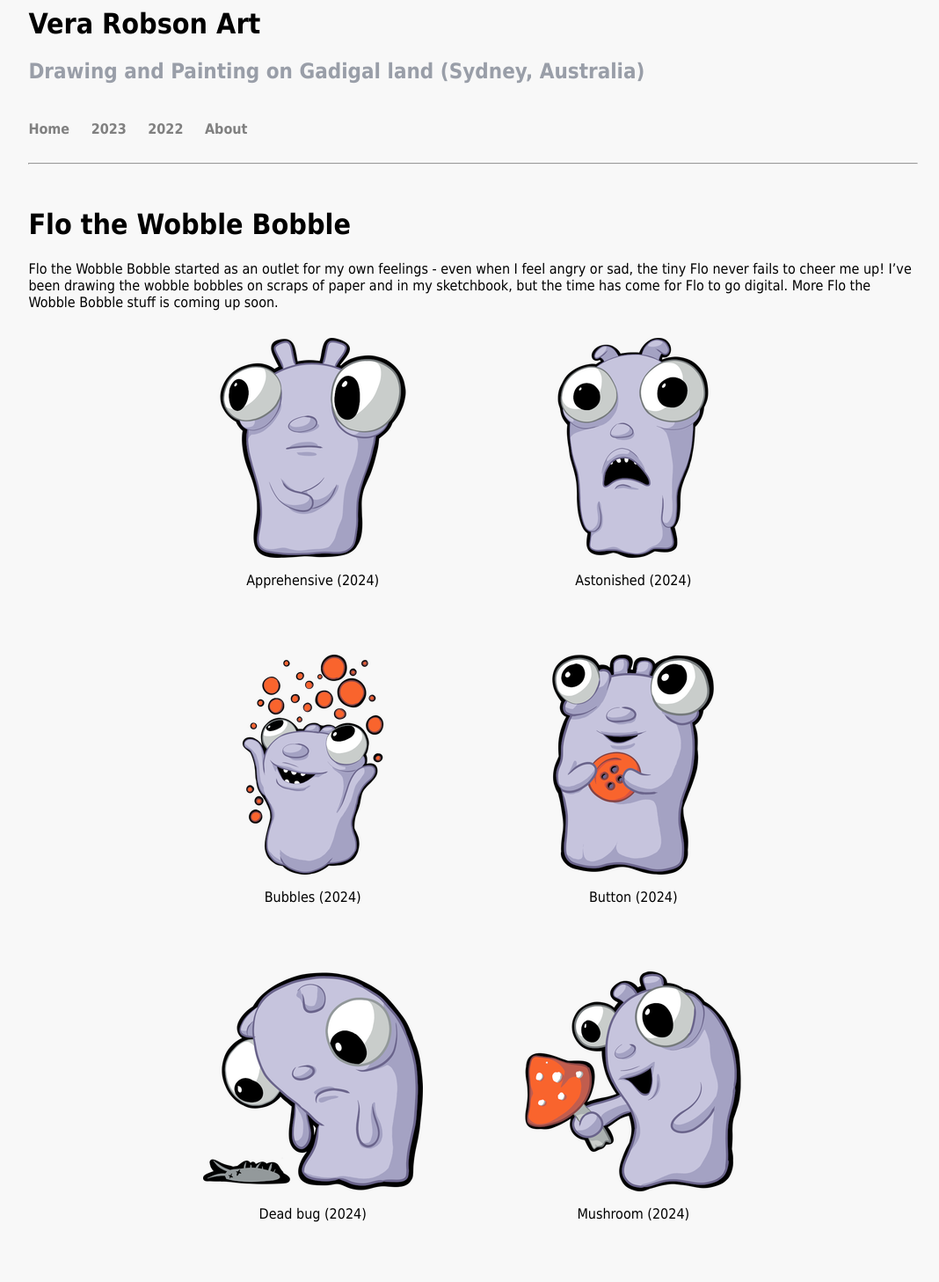
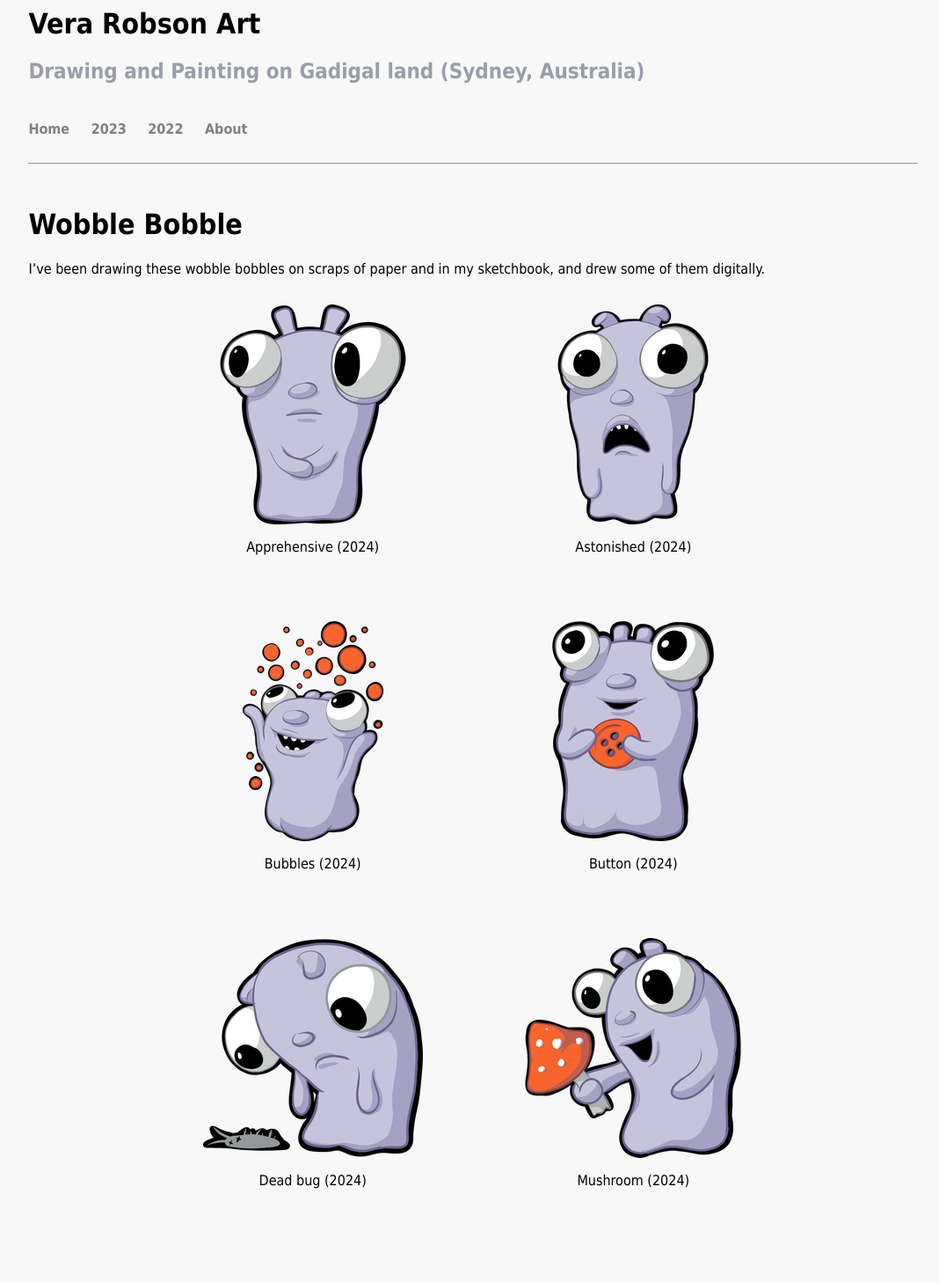
Before and after one commit to verarobsonart/verarobsonart.github.io, a Jekyll site: the page built from fwb.md, in a window 1280 px wide. Shown: the whole page at 88% size, without its empty margins (102-1170 px from the left). Built offline with Jekyll 4.4.1, drawn with Linux system fonts in a browser that asks for light colours; after the commit the page ends 1419 px from its top, so only the background shows below that.

Commit message:
Update fwb.md

```diff
--- a/fwb.md
+++ b/fwb.md
@@ -2,9 +2,9 @@
 layout: default
 ---
 
-<h1>Flo the Wobble Bobble</h1>
+<h1>Wobble Bobble</h1>
 
-Flo the Wobble Bobble started as an outlet for my own feelings - even when I feel angry or sad, the tiny Flo never fails to cheer me up! I've been drawing the wobble bobbles on scraps of paper and in my sketchbook, but the time has come for Flo to go digital. More Flo the Wobble Bobble stuff is coming up soon.
+I've been drawing these wobble bobbles on scraps of paper and in my sketchbook, and drew some of them digitally.
 
 <div style="display:block; text-align:center;">
     <div class="tile">
```
